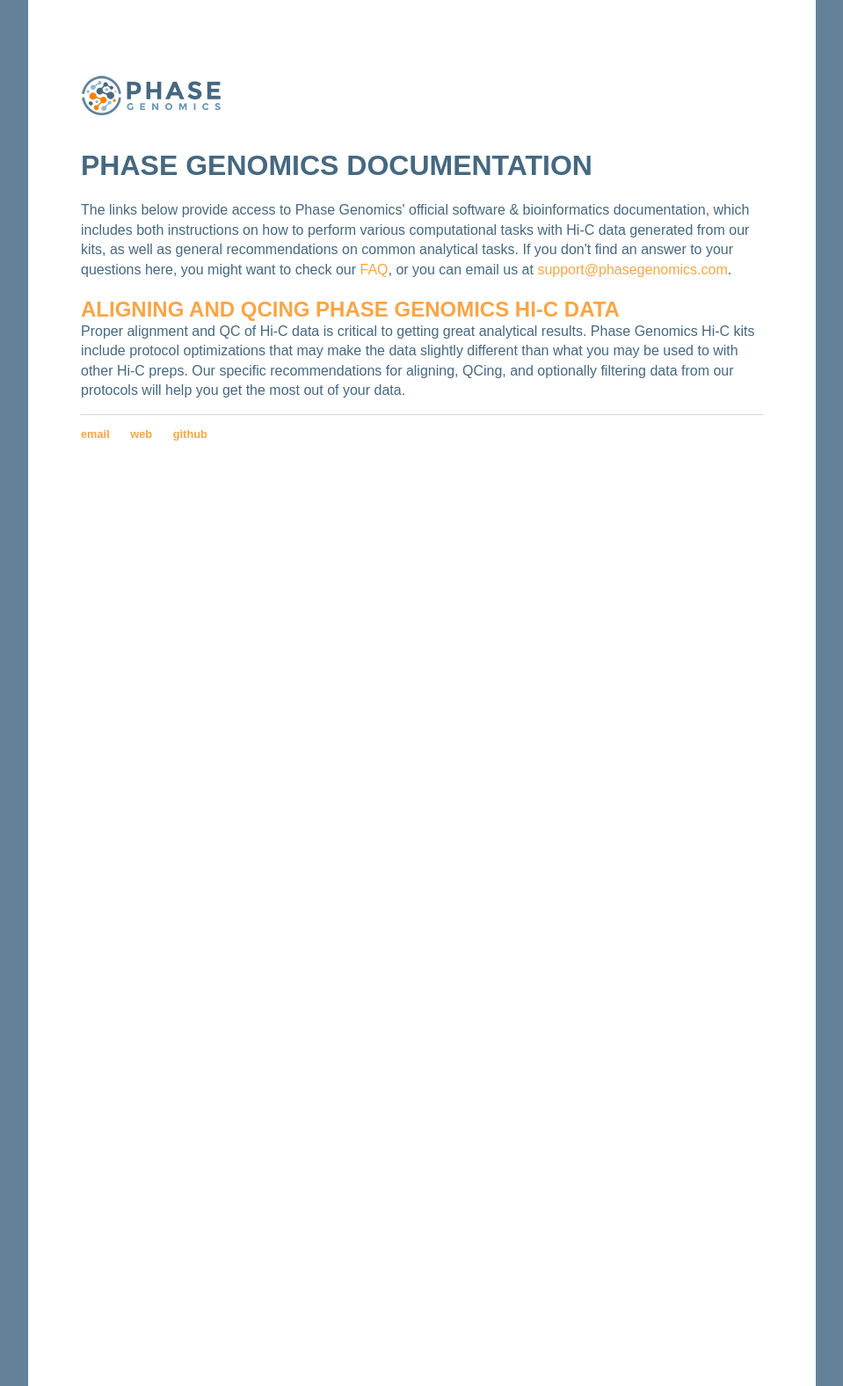
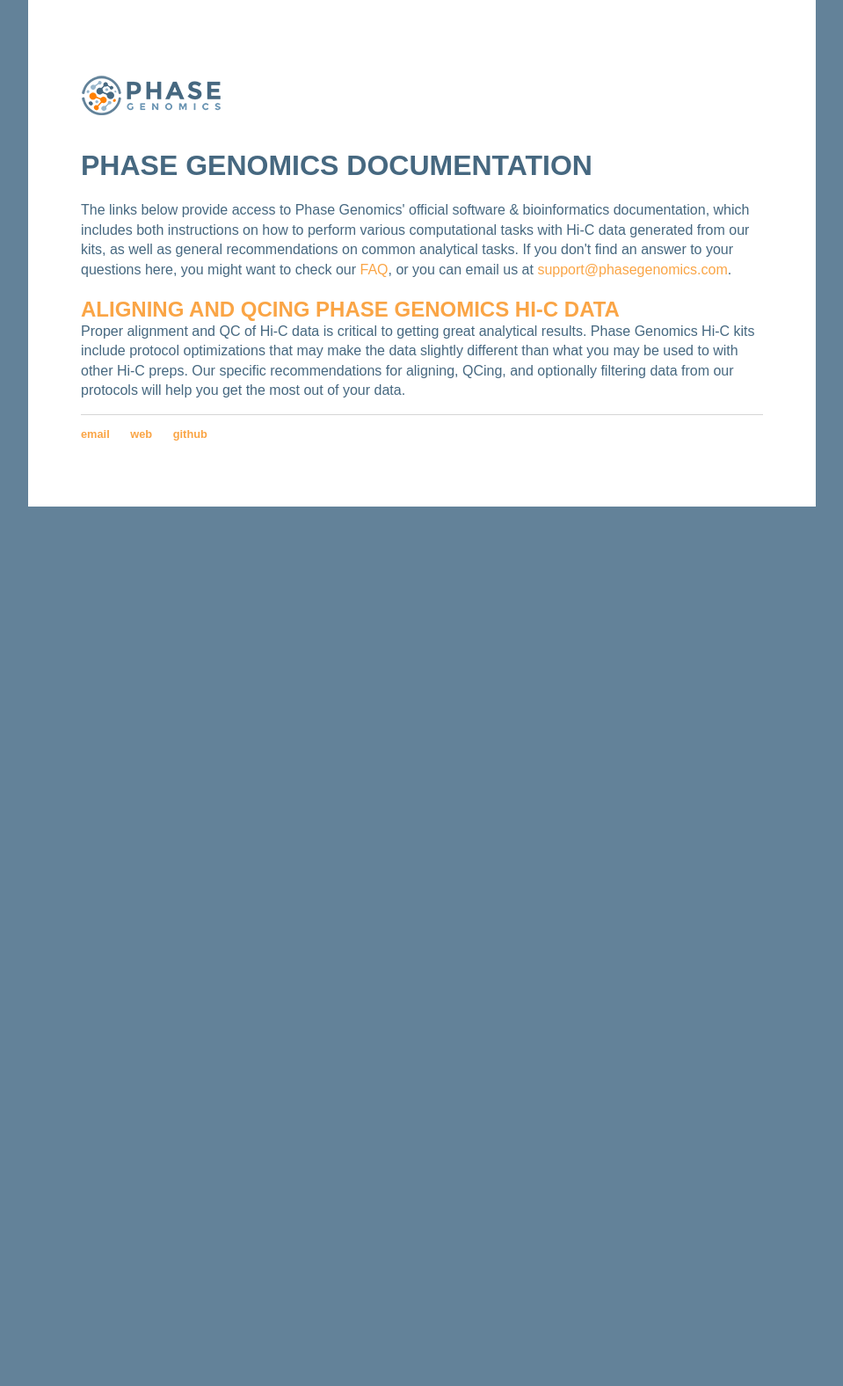
Before and after one commit to phasegenomics/phasegenomics.github.io, a Jekyll site: the page built from index.html, in a window 1280 px wide. Shown: the whole page at 88% size, without its empty margins (160-1119 px from the left). Built offline with Jekyll 4.4.1, drawn with Linux system fonts in a browser that asks for light colours; after the commit the page ends 900 px from its top, so only the background shows below that.

Commit message:
Style update

```diff
--- a/css/main.css
+++ b/css/main.css
@@ -1,6 +1,7 @@
 body {
     margin: 0px auto;
     width: 70%;
+    padding-bottom: 0px;
 }
 nav ul, footer ul {
 	font-family: 'Montserrat', sans-serif;
@@ -59,7 +60,6 @@
 footer {
     border-top: 1px solid #d5d5d5;
     font-size: .8em;
-	padding-bottom: 1000px;
 }
 
 ul.posts li {
```
